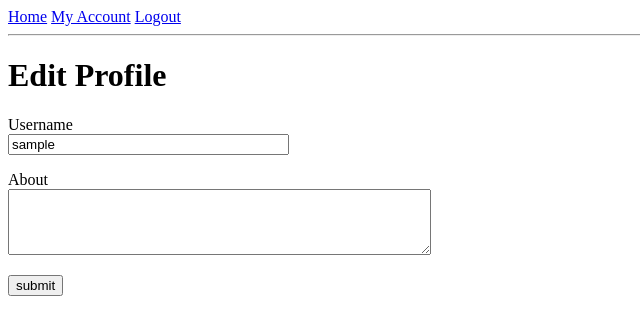
After one commit to josephzxy/flask_micro_blog, a Flask app: page /edit_profile in a window 1280 px wide. The commit adds this page. Shown: the top 335 px of the page, without its empty margins (0-640 px from the left). Run offline with Flask 2, Linux system fonts and the light colour scheme; the visitor is signed in with stand-in values (Sample User, id 1); data comes from the database, SQL or seed files in the repository.

Commit message:
Finished user profile page

```diff
--- a/flask/app/forms.py
+++ b/flask/app/forms.py
@@ -1,9 +1,14 @@
 from flask_wtf import FlaskForm
-from wtforms import StringField, PasswordField, BooleanField, SubmitField
-from wtforms.validators import DataRequired
+from wtforms import StringField, PasswordField, BooleanField, SubmitField, TextAreaField
+from wtforms.validators import DataRequired, Length
 
 class LoginForm(FlaskForm):
     username = StringField('Username', validators=[DataRequired(message='Pls input username')])
     password = PasswordField('Password', validators=[DataRequired(message='Pls input password')])
     remember_me = BooleanField('remember me')
     submit = SubmitField('Login')
+
+class EditProfileForm(FlaskForm):
+    username = StringField('Username', validators=[DataRequired(message='Pls input username')])
+    about_me = TextAreaField('About', validators=[Length(min=0, max=140)])
+    submit = SubmitField('submit')
--- a/flask/app/routes.py
+++ b/flask/app/routes.py
@@ -1,6 +1,6 @@
 from flask import render_template, flash, redirect, url_for, request
 from app import app
-from app.forms import LoginForm
+from app.forms import LoginForm, EditProfileForm
 from flask_login import current_user, login_user, logout_user, login_required
 from app.models import User
 from werkzeug.urls import url_parse
@@ -69,3 +69,18 @@ def before_request():
     if current_user.is_authenticated:
         current_user.last_seen = datetime.utcnow()
         db.session.commit()
+
+@app.route('/edit_profile', methods=['GET', 'POST'])
+@login_required
+def edit_profile():
+    form = EditProfileForm()
+    if form.validate_on_submit(): # 只有当以post方法请求时，才调用
+        current_user.username = form.username.data
+        current_user.about_me = form.about_me.data
+        db.session.commit()
+        flash('Changed')
+        return redirect(url_for('edit_profile'))
+    elif request.method == 'GET':
+        form.username.data = current_user.username
+        form.about_me.data = current_user.about_me
+    return render_template('edit_profile.html', title='Edit Profile', form=form)
--- /dev/null
+++ b/flask/app/templates/edit_profile.html
@@ -0,0 +1,23 @@
+{% extends "base.html" %}
+
+{% block content %}
+    <h1>Edit Profile</h1>
+    <form action="" method="post">
+    {{ form.hidden_tag() }}
+    <p>
+        {{ form.username.label }}<br>
+        {{ form.username(size=32) }}<br>
+        {% for error in form.username.errors %}
+        <span style="color: red;">[{{ error }}]</span>
+        {% endfor %}
+    </p>
+    <p>
+        {{ form.about_me.label }}<br>
+        {{ form.about_me(cols=50, rows = 4) }}<br>
+        {% for error in form.about_me.errors %}
+        <span style="color: red;">[{{ error }}]</span>
+        {% endfor %}
+    </p>
+    <p>{{ form.submit() }}</p>
+</form>
+{% endblock %}
--- a/flask/app/templates/user.html
+++ b/flask/app/templates/user.html
@@ -8,6 +8,9 @@
             <h1>User: {{ user.username }}</h1>
             {% if user.about_me %}<p>{{ user.about_me }}</p> {% endif %}
             {% if user.last_seen %}<p>Last Login: {{ user.last_seen }}</p>{% endif %}
+            {% if user == current_user %}
+                <p><a href="{{ url_for('edit_profile') }}">Edit Profile</a></p>
+            {% endif %}
         </td>
     </tr>
 </table>
```
